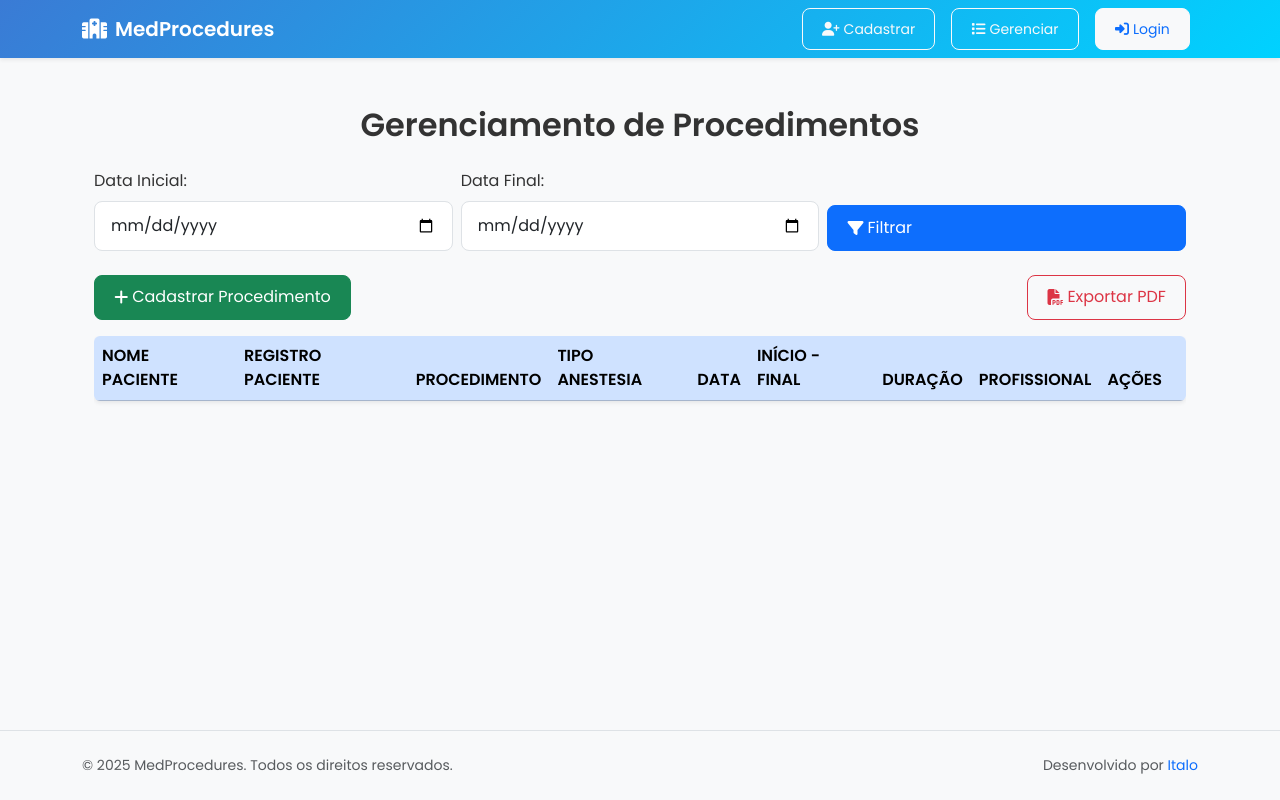
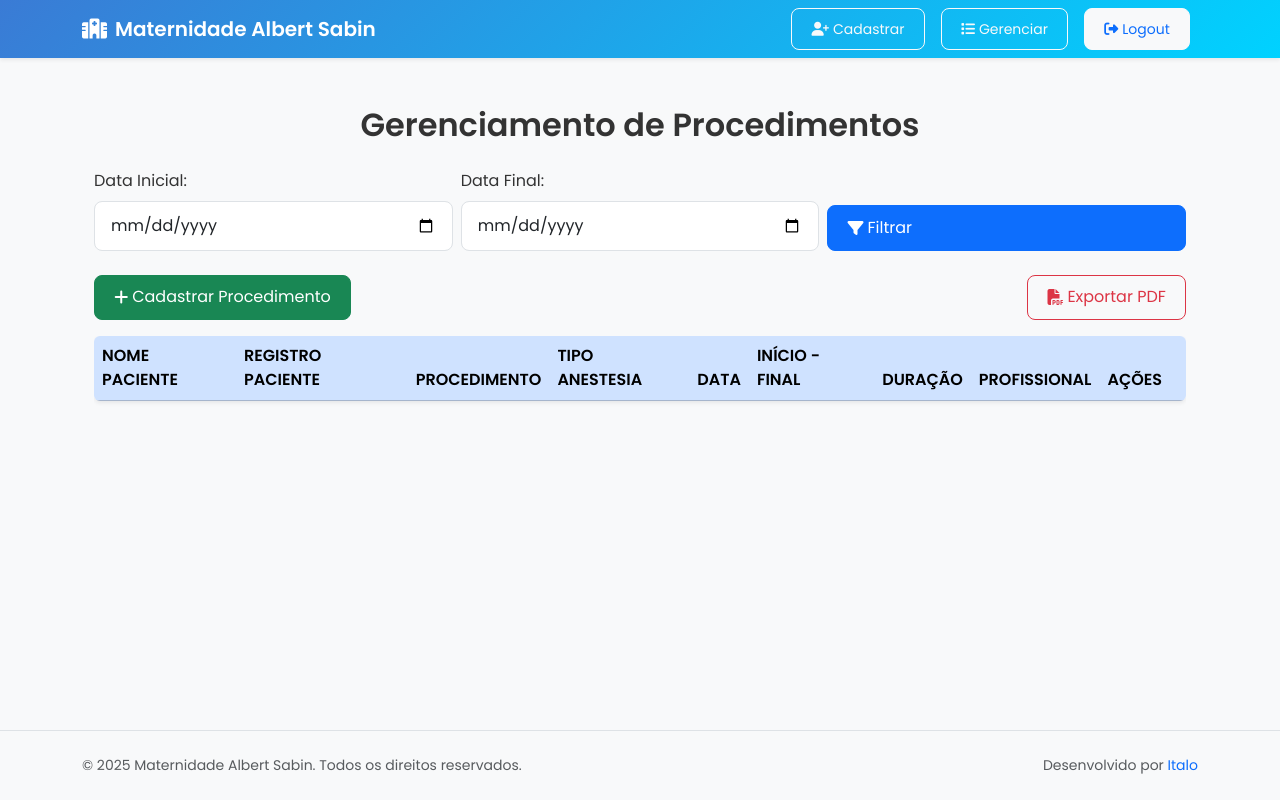
Before and after one commit to italosilva18/gestor-procedimentos, a Django app: page /crud/ in a window 1280 px wide. Run offline with Django 5.2, Linux system fonts and the light colour scheme; a user stored in the database is signed in; data comes from the database, SQL or seed files in the repository; both versions use the stored data as it was after the commit; lists and menus that the app fills with data are empty.

Commit message:
Adiciona sistema de mensagens e aprimora a navegação com opções de login e logout

```diff
--- a/sistema_sesab/config/settings.py
+++ b/sistema_sesab/config/settings.py
@@ -12,6 +12,11 @@ https://docs.djangoproject.com/en/5.1/ref/settings/
 
 import os
 from pathlib import Path
+from django.contrib.messages import constants as messages
+
+MESSAGE_TAGS = {
+    messages.INFO: 'info',
+}
 
 # Build paths inside the project like this: BASE_DIR / 'subdir'.
 BASE_DIR = Path(__file__).resolve().parent.parent
--- a/sistema_sesab/procedimentos/templates/base.html
+++ b/sistema_sesab/procedimentos/templates/base.html
@@ -27,13 +27,14 @@
     <nav class="navbar navbar-expand-lg navbar-dark bg-primary shadow-sm">
         <div class="container">
             <a class="navbar-brand fw-bold" href="/">
-                <i class="fas fa-hospital-alt me-2"></i>MedProcedures
+                <i class="fas fa-hospital-alt me-2"></i>Maternidade Albert Sabin
             </a>
             <button class="navbar-toggler" type="button" data-bs-toggle="collapse" data-bs-target="#navbarNav">
                 <span class="navbar-toggler-icon"></span>
             </button>
             <div class="collapse navbar-collapse" id="navbarNav">
                 <ul class="navbar-nav ms-auto">
+                    {% if user.is_authenticated %}
                     <li class="nav-item">
                         <a class="btn btn-outline-light btn-sm mx-2 d-flex align-items-center gap-1" href="/cadastro/">
                             <i class="fa fa-user-plus"></i> Cadastrar
@@ -45,10 +46,17 @@
                         </a>
                     </li>
                     <li class="nav-item">
+                        <a class="btn btn-light btn-sm mx-2 d-flex align-items-center gap-1 text-primary" href="{% url 'logout' %}">
+                            <i class="fas fa-sign-out-alt"></i> Logout
+                        </a>
+                    </li>
+                    {% else %}
+                    <li class="nav-item">
                         <a class="btn btn-light btn-sm mx-2 d-flex align-items-center gap-1 text-primary" href="/login/">
                             <i class="fa fa-sign-in-alt"></i> Login
                         </a>
                     </li>
+                    {% endif %}
                 </ul>
             </div>
         </div>
@@ -65,7 +73,7 @@
             <div class="row align-items-center">
                 <div class="col-md-6 text-center text-md-start">
                     <p class="mb-0 text-muted small">
-                        &copy; 2025 MedProcedures. Todos os direitos reservados.
+                        &copy; 2025 Maternidade Albert Sabin. Todos os direitos reservados.
                     </p>
                 </div>
                 <div class="col-md-6 text-center text-md-end">
--- a/sistema_sesab/procedimentos/urls.py
+++ b/sistema_sesab/procedimentos/urls.py
@@ -1,40 +1,40 @@
-from django.contrib import admin
 from django.urls import path, include
 from rest_framework.routers import DefaultRouter
 from procedimentos.views import (
-    TipoAnestesiaViewSet, TipoProcedimentoViewSet, ProfissionalViewSet, ProcedimentoViewSet,
-    RegistrarUsuarioView, login_page, login_view,  # Importe a view login_view
-    cadastro_procedimento, crud_procedimentos, index, logout_view, profissionais, tipos_anestesia, tipos_procedimentos
+    TipoAnestesiaViewSet,
+    TipoProcedimentoViewSet,
+    ProfissionalViewSet,
+    ProcedimentoViewSet,
+    login_view,
+    logout_view,
+    index,
+    cadastro_procedimento,
+    crud_procedimentos,
+    tipos_anestesia,
+    tipos_procedimentos,
+    profissionais,
+    RegistrarUsuarioView
 )
 
-# Criando um roteador para as rotas da API
 router = DefaultRouter()
 router.register(r'tipos_anestesia', TipoAnestesiaViewSet)
 router.register(r'tipos_procedimentos', TipoProcedimentoViewSet)
 router.register(r'profissionais', ProfissionalViewSet)
-router.register(r'procedimentos', ProcedimentoViewSet, basename='procedimento')  # 👈 Add basename
-
-
+router.register(r'procedimentos', ProcedimentoViewSet, basename='procedimentos')  # 👈 Aqui o basename adicionado
 
 urlpatterns = [
-    # Admin
-    path("admin/", admin.site.urls),
+    path('api/', include(router.urls)),
 
-    # API
-    path("api/", include(router.urls)),
-    path("api/registrar/", RegistrarUsuarioView.as_view(), name="registrar_usuario"),
+    # Páginas do sistema
+    path('', index, name='index'),
+    path('login/', login_view, name='login'),
+    path('logout/', logout_view, name='logout'),
+    path('cadastro/', cadastro_procedimento, name='cadastro_procedimento'),
+    path('crud/', crud_procedimentos, name='crud_procedimentos'),
+    path('cadastro/tipos_anestesia/', tipos_anestesia, name='tipos_anestesia'),
+    path('cadastro/tipos_procedimentos/', tipos_procedimentos, name='tipos_procedimentos'),
+    path('cadastro/profissionais/', profissionais, name='profissionais'),
 
-    # Páginas do Frontend
-    # Páginas do Frontend
-    path("", index, name="index"),  # Página inicial
-    path("cadastro/", cadastro_procedimento, name="cadastro_procedimento"),
-    path('login/', login_view, name='login'),  # URL para a view login_view
-    path('logout/', logout_view, name='logout'),  # URL para a view logout_view
-    path('crud/', crud_procedimentos, name='crud_procedimentos'),
-
-    # 🔥 Páginas de gerenciamento
-    path("cadastro/tipos_anestesia/", tipos_anestesia, name="tipos_anestesia"),
-    path("cadastro/tipos_procedimentos/", tipos_procedimentos, name="tipos_procedimentos"),
-    path("cadastro/profissionais/", profissionais, name="profissionais"),
-    path("cadastro/procedimentos/", cadastro_procedimento, name="cadastro_procedimento"),
+    # API para registro de usuário
+    path('api/registrar/', RegistrarUsuarioView.as_view(), name='registrar_usuario'),
 ]
--- a/sistema_sesab/procedimentos/views.py
+++ b/sistema_sesab/procedimentos/views.py
@@ -1,6 +1,7 @@
 from urllib import request
 from django.shortcuts import render, redirect
 from rest_framework import viewsets, status
+from django.contrib import messages
 from rest_framework.views import APIView
 from rest_framework.response import Response
 from rest_framework.permissions import IsAuthenticated, AllowAny
@@ -20,7 +21,6 @@ class TipoAnestesiaViewSet(viewsets.ModelViewSet):
 class TipoProcedimentoViewSet(viewsets.ModelViewSet):
     queryset = TipoProcedimento.objects.all()
     serializer_class = TipoProcedimentoSerializer
-    #permission_classes = [IsAuthenticated]  # 🔐 Apenas usuários autenticados podem visualizar
 
 class ProfissionalViewSet(viewsets.ModelViewSet):
     queryset = Profissional.objects.all()
@@ -28,7 +28,7 @@ class ProfissionalViewSet(viewsets.ModelViewSet):
 
 class ProcedimentoViewSet(viewsets.ModelViewSet):
     serializer_class = ProcedimentoSerializer
-    permission_classes = [IsAuthenticated]  # ✅ Exige autenticação para edição
+    permission_classes = [IsAuthenticated]
 
     def get_queryset(self):
         queryset = Procedimento.objects.all()
@@ -39,12 +39,11 @@ class ProcedimentoViewSet(viewsets.ModelViewSet):
         return queryset
 
     def create(self, request, *args, **kwargs):
-        print("Recebendo dados:", request.data)  # 🔥 Debug do que está chegando na API
+        print("Recebendo dados:", request.data)
         return super().create(request, *args, **kwargs)
 
-# ✅ Endpoint de Registro de Usuário
 class RegistrarUsuarioView(APIView):
-    permission_classes = [AllowAny]  # Permite criar usuários sem autenticação
+    permission_classes = [AllowAny]
 
     def post(self, request):
         username = request.data.get('username')
@@ -59,60 +58,49 @@ class RegistrarUsuarioView(APIView):
         user = User.objects.create_user(username=username, password=password, is_staff=True)
         return Response({'message': 'Usuário criado com sucesso'}, status=status.HTTP_201_CREATED)
 
-# ✅ Endpoint de Login (ORM do Django)
 def login_view(request):
     if request.method == 'POST':
         username = request.POST.get('username')
         password = request.POST.get('password')
-        print(f"Tentativa de login: username={username}, password={password}")  # 👈
+        print(f"Tentativa de login: username={username}, password={password}")
         user = authenticate(request, username=username, password=password)
-        print(f"Usuário autenticado: {user}")  # 👈
+        print(f"Usuário autenticado: {user}")
         if user is not None:
             login(request, user)
-            return redirect('crud_procedimentos')  # Redireciona para a página crud_procedimentos
+            return redirect('/')
         else:
-            print("Autenticação falhou")  # 👈
-            # Autenticação falhou
+            print("Autenticação falhou")
             return render(request, 'login.html', {'error': 'Credenciais inválidas'})
     else:
-        return render(request, 'login.html')  # Renderiza o template login.html
+        return render(request, 'login.html')
 
-# 📌 View de Logout
 def logout_view(request):
     logout(request)
-    return redirect('login')  # Redireciona para a página de login após o logout
+    messages.info(request, "Você saiu com sucesso.")
+    return redirect('login')
 
-# 🔥 Página de Login
-def login_page(request):
-    return render(request, "login.html")
-
-# 🔥 Página Inicial
+@login_required(login_url='/login/')
 def index(request):
     return render(request, "index.html")
 
-# 🔥 Página de Cadastro de Procedimento
-@login_required(login_url='/login/')  # Certifique-se de que o login_url esteja correto
+@login_required(login_url='/login/')
 def cadastro_procedimento(request):
     return render(request, "cadastro_procedimento.html")
 
-# 🔥 Página de Gerenciamento de Procedimentos
 @login_required(login_url='/login/')
 def crud_procedimentos(request):
-    print(f"Usuário na view crud_procedimentos: {request.user}")  # 👈
-    context = {'user': request.user}  # ✅ Passa o usuário para o contexto
+    print(f"Usuário na view crud_procedimentos: {request.user}")
+    context = {'user': request.user}
     return render(request, 'crud.html', context)
 
-# 🔥 Página de Cadastro de Tipos de Anestesia
 @login_required
 def tipos_anestesia(request):
     return render(request, "tipos_anestesia.html")
 
-# 🔥 Página de Cadastro de Tipos de Procedimento
 @login_required
 def tipos_procedimentos(request):
     return render(request, "tipos_procedimentos.html")
 
-# 🔥 Página de Cadastro de Profissionais
 @login_required
 def profissionais(request):
     return render(request, "profissionais.html")
```
Also changed, not shown: sistema_sesab/db.sqlite3.
